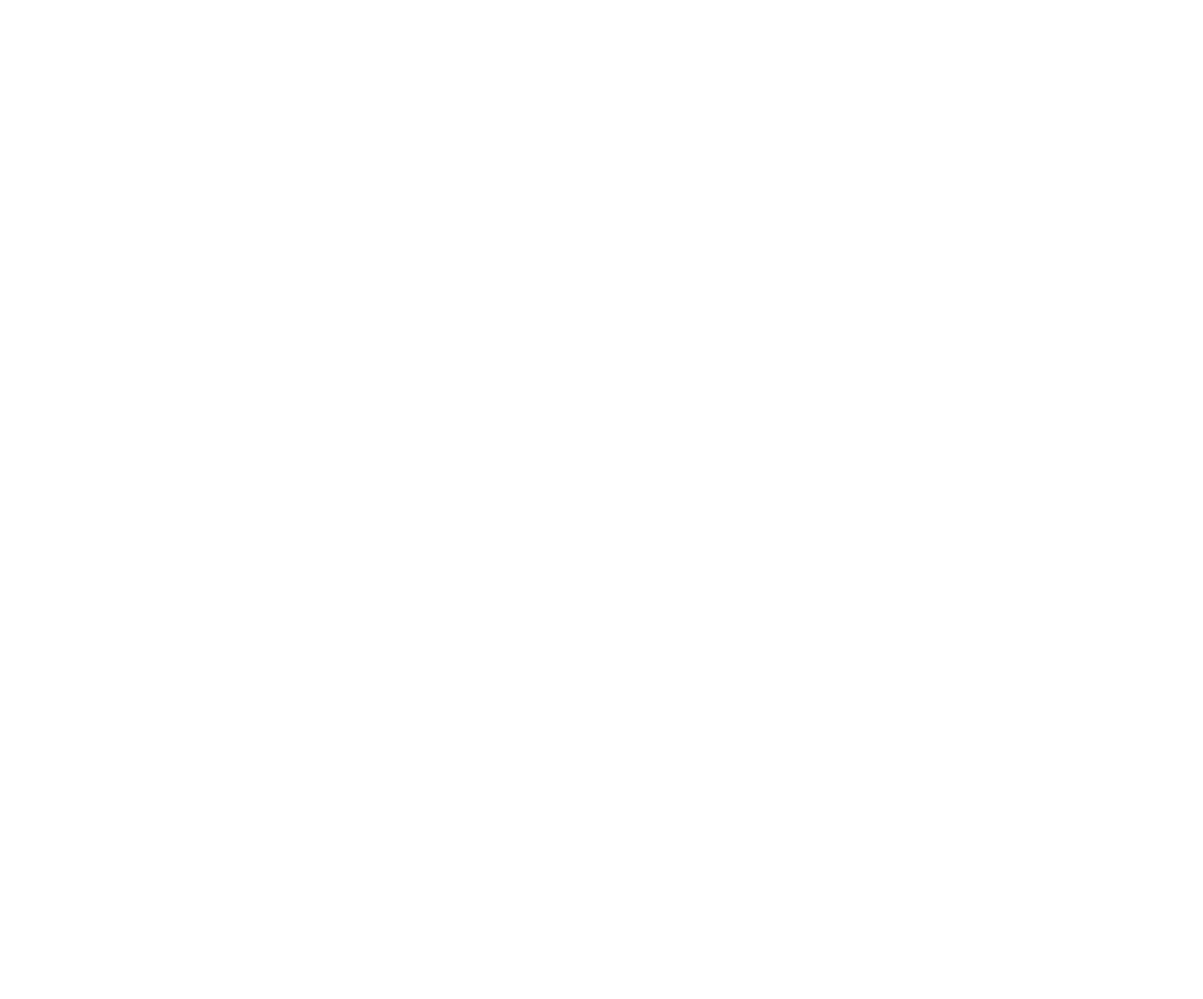
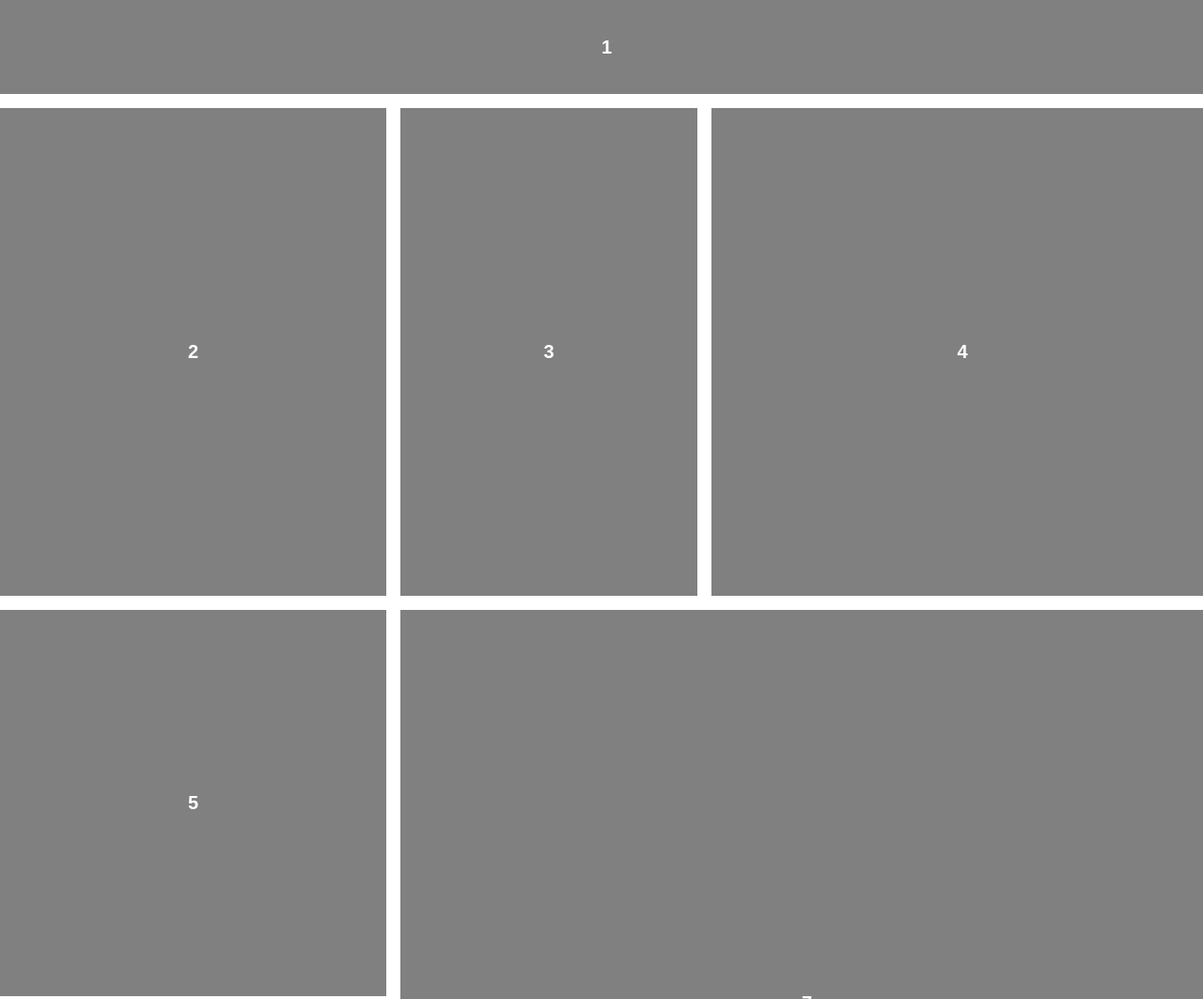
Before and after one commit to IT-BANK/layout-exercise, a plain HTML site: page MatiasLaguna/index.html in a window 1280 px wide. Shown: the top 1063 px of the page at 94% size. Before the commit the page ends 800 px from the top, so only its background shows below. Drawn offline with Linux system fonts and the light colour scheme.

Commit message:
ejercicio clase 4

```diff
--- a/MatiasLaguna/index.html
+++ b/MatiasLaguna/index.html
@@ -10,7 +10,37 @@
 </head>
 
 <body>
-    <div class="container"></div>
+    <div class="container">
+        <div class="grid">
+            <div class="box header">
+                1
+            </div>
+            <div class="box body_1">
+                2
+            </div>
+            <div class="box body_2">
+                3
+            </div>
+            <div class="box body_3">
+                4
+            </div>
+            <div class="box content_1">
+                5
+            </div>
+            <div class="box content_2">
+                6
+            </div>
+            <div class="box content_3">
+                7
+            </div>
+            <div class="box footer_1">
+                8
+            </div>
+            <div class="box footer_2">
+                9
+            </div>
+        </div>
+    </div>
 </body>
 
 </html>
--- a/MatiasLaguna/style.css
+++ b/MatiasLaguna/style.css
@@ -0,0 +1,70 @@
+* {
+    padding: 0;
+    margin: 0;
+}
+
+.container {
+    width: 1291px;
+    height: auto;
+    margin: 0 auto;
+}
+
+.grid {
+    display: grid;
+    grid-template-rows: 100px 519px 411px 411px 628px;
+    grid-template-columns: 411px 193px 108px 108px 411px;
+    grid-gap: 15px;
+}
+
+.box {
+    background-color: grey;
+    color: white;
+    font-family: Arial, Helvetica, sans-serif;
+    font-weight: bold;
+    display: flex;
+    justify-content: center;
+    align-items: center;
+    font-size: 20px;
+}
+
+.header {
+    grid-row: 1/2;
+    grid-column: 1/6;
+}
+
+.body_1 {
+    grid-row: 2/3;
+    grid-column: 1/2;
+}
+
+.body_2 {
+    grid-row: 2/3;
+    grid-column: 2/4;
+}
+
+.body_3 {
+    grid-row: 2/3;
+    grid-column: 6/4;
+}
+
+.content_1 {
+    grid-column: 1/2;
+    grid-row: 3/4;
+}
+
+.content_2 {
+    grid-row: 4/5;
+}
+
+.content_3 {
+    grid-column: 2/6;
+    grid-row: 3/5;
+}
+
+.footer_1 {
+    grid-column: 1/3;
+}
+
+.footer_2 {
+    grid-column: 3/6;
+}
```
